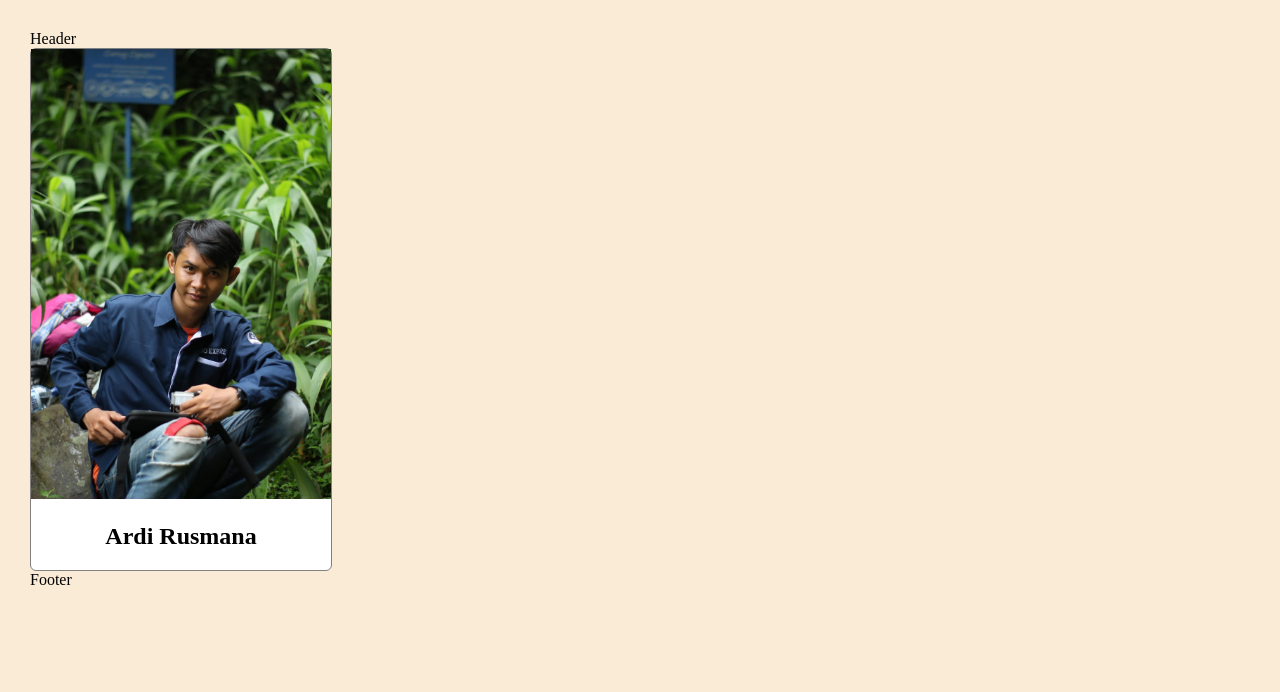
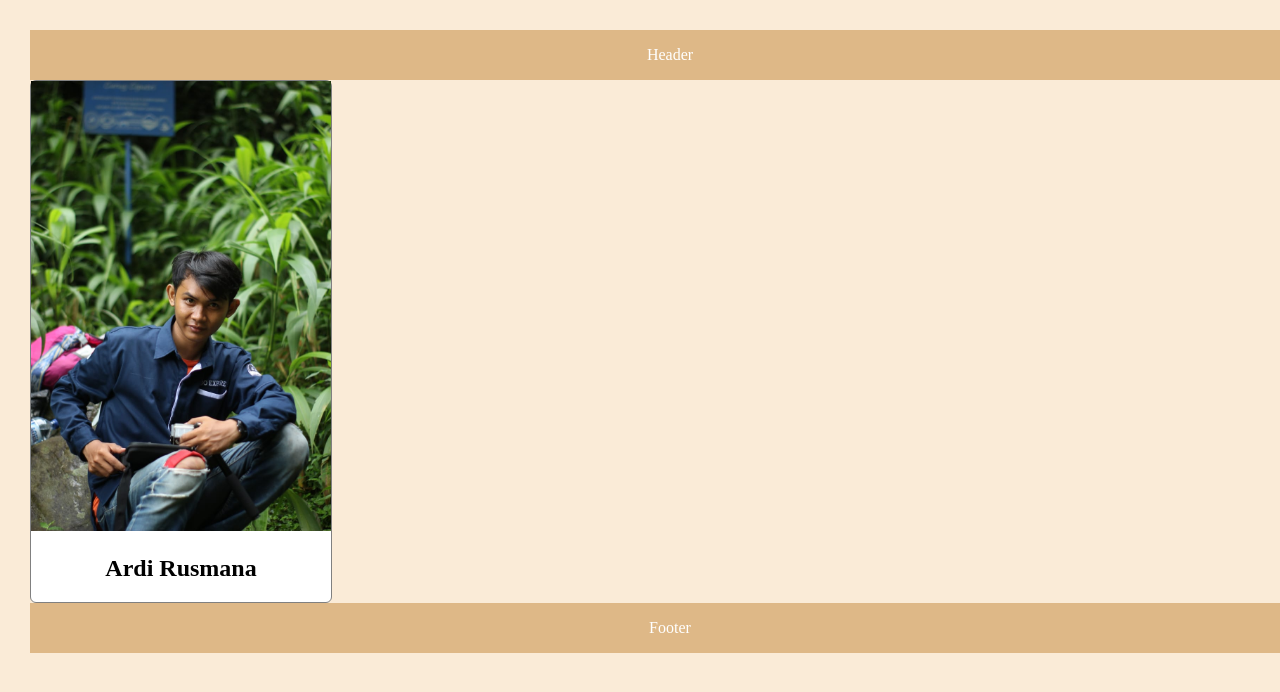
Before and after one commit to ardirusuk/my-repo-from-remote, a plain HTML site: page index.html in a window 1280 px wide. Shown: the top 692 px of the page. Drawn offline with Linux system fonts and the light colour scheme.

Commit message:
merge bracnh 'development-1.0'

```diff
--- a/style.css
+++ b/style.css
@@ -20,11 +20,8 @@ body {
    text-align: center;
 }
 
-<<<<<<< HEAD
+
 #footer {
-=======
-#header {
->>>>>>> develompent-1.0
     width: 100%;
     height: 50px;
     line-height: 50px;
@@ -32,3 +29,13 @@ body {
     text-align: center;
     color: white;
  }
+
+#header {
+
+    width: 100%;
+    height: 50px;
+    line-height: 50px;
+    background-color: burlywood;
+    text-align: center;
+    color: white;
+ }
```
